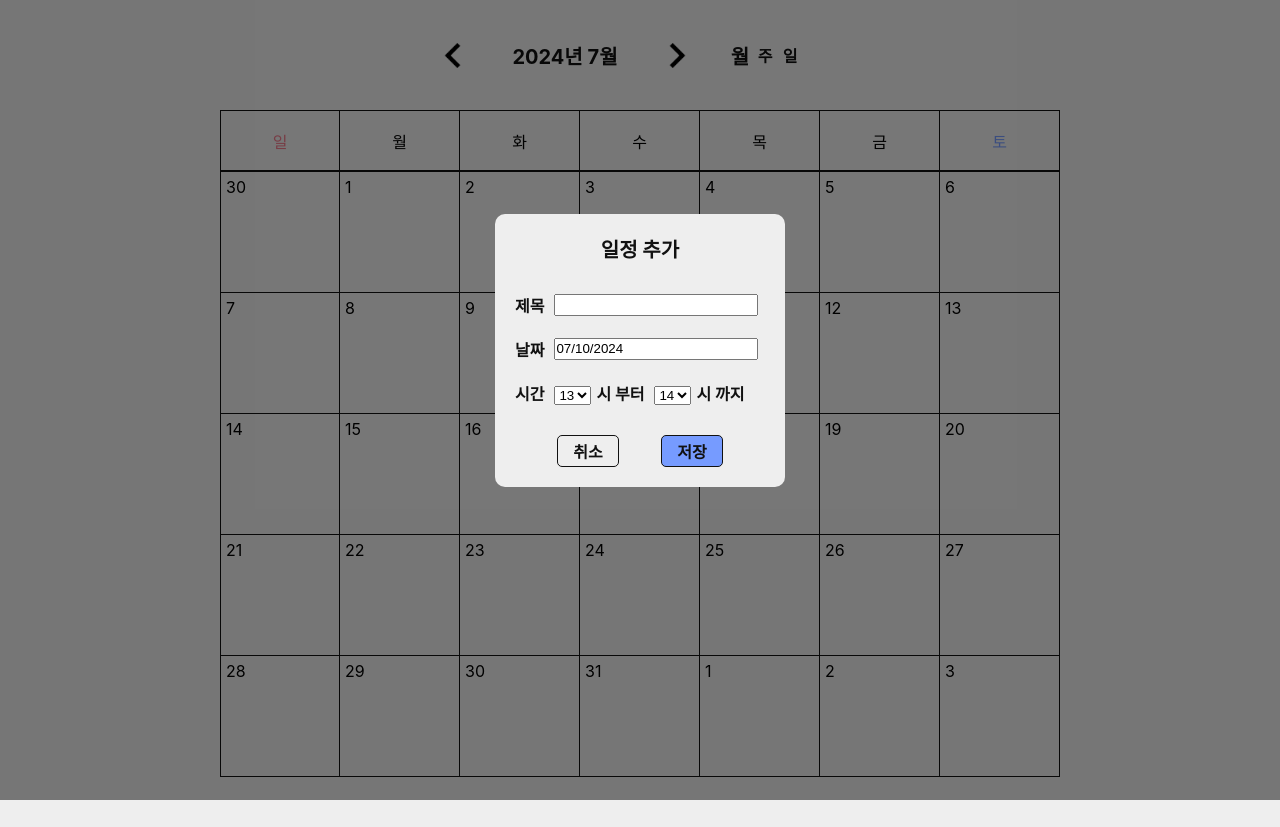
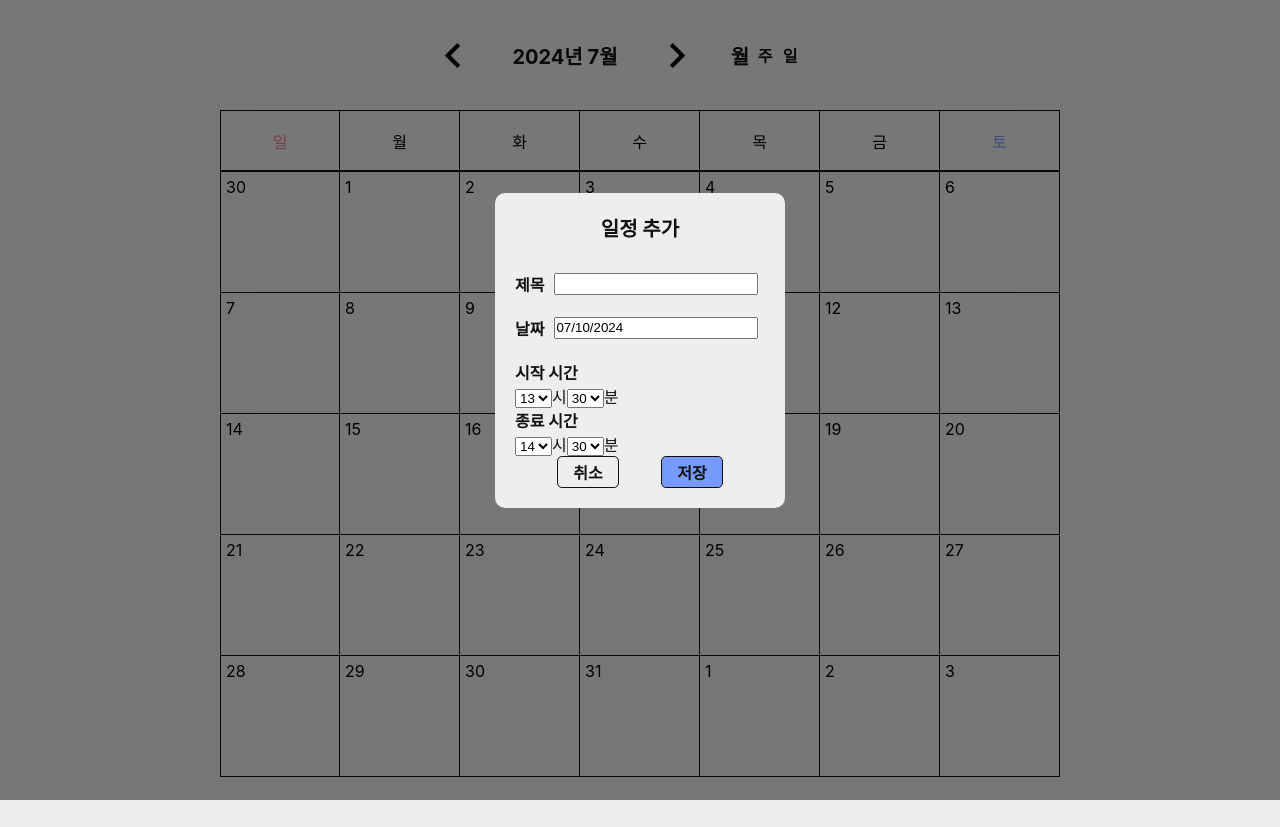
Before and after one commit to LYH513/react-calendar, a React (Create React App) app in the folder react_calendar/: page / in a window 1280 px wide. Both pictures are taken after a click on the element "10". Built offline with nearby package versions, Linux system fonts and the light colour scheme.

Commit message:
월간 캘린더 시간 형식 변경 1차

```diff
--- a/react_calendar/src/js/containers/components/AddForm.js
+++ b/react_calendar/src/js/containers/components/AddForm.js
@@ -9,61 +9,35 @@ import { useUserData } from '../../stores/userData';
 import { useErrorState } from '../../stores/errorState';
 
 const AddForm = () => {
-	const [ addFormState, setAddFormState ] = useAddFormState();
+  const [addFormState, setAddFormState] = useAddFormState();
   const { active, mode } = addFormState;
 
-	const [ hourOptions ] = useState([
-		0,
-		1,
-		2,
-		3,
-		4,
-		5,
-		6,
-		7,
-		8,
-		9,
-		10,
-		11,
-		12,
-		13,
-		14,
-		15,
-		16,
-		17,
-		18,
-		19,
-		20,
-		21,
-		22,
-		23,
-		24
-	]);
-
-	const [ newAddFormState, setNewAddFormState ] = useState({
+  const [newAddFormState, setNewAddFormState] = useState({
     title: '',
     curDate: new Date(),
-		startHour: 0,
-		endHour: 1
+    startTime: { hour: 0, minute: 0, second: 0, nano: 0 },
+    endTime: { hour: 1, minute: 0, second: 0, nano: 0 }
   });
-	const { title, curDate, startHour, endHour } = newAddFormState;
-	const [ userData, setUserData ] = useUserData();
+  const { title, curDate, startTime, endTime } = newAddFormState;
+  const [userData, setUserData] = useUserData();
   const { schedule } = userData;
-	const [ beforeEdit, setBeforeEdit ] = useState();
-	const [ errorState, setErrorState ] = useErrorState();
+  const [beforeEdit, setBeforeEdit] = useState();
+  const [errorState, setErrorState] = useErrorState();
 
-	useEffect(
-		() => {
+  useEffect(() => {
     if (active) {
-				const { title, curDate, startHour, endHour } = addFormState;
-				setNewAddFormState({ title, curDate, startHour, endHour });
+      const { title, curDate, startTime, endTime } = addFormState;
+      setNewAddFormState({
+        title: title || '',
+        curDate: curDate || new Date(),
+        startTime: startTime || { hour: 0, minute: 0, second: 0, nano: 0 },
+        endTime: endTime || { hour: 1, minute: 0, second: 0, nano: 0 }
+      });
       if (mode === 'edit') {
-					setBeforeEdit({ title, curDate, startHour, endHour });
+        setBeforeEdit({ title, curDate, startTime, endTime });
       }
     }
-		},
-		[ active ]
-	);
+  }, [active, addFormState, mode]);
 
   const onChangeCurDate = (value) => {
     setNewAddFormState({ ...newAddFormState, curDate: value });
@@ -71,17 +45,34 @@ const AddForm = () => {
 
   const onChangeNewAddFormState = (e) => {
     const { id, value } = e.target;
+    const intValue = parseInt(value, 10);
     switch (id) {
       case 'input-title':
         setNewAddFormState({ ...newAddFormState, title: value });
         break;
-			case 'hour-start-select':
-				const newStartHour = value * 1;
-				const newEndHour = newStartHour < endHour ? endHour : newStartHour + 1;
-				setNewAddFormState({ ...newAddFormState, startHour: newStartHour, endHour: newEndHour });
+      case 'start-hour':
+        setNewAddFormState({
+          ...newAddFormState,
+          startTime: { ...startTime, hour: intValue }
+        });
         break;
-			case 'hour-end-select':
-				setNewAddFormState({ ...newAddFormState, endHour: value * 1 });
+      case 'start-minute':
+        setNewAddFormState({
+          ...newAddFormState,
+          startTime: { ...startTime, minute: intValue }
+        });
+        break;
+      case 'end-hour':
+        setNewAddFormState({
+          ...newAddFormState,
+          endTime: { ...endTime, hour: intValue }
+        });
+        break;
+      case 'end-minute':
+        setNewAddFormState({
+          ...newAddFormState,
+          endTime: { ...endTime, minute: intValue }
+        });
         break;
       default:
         break;
@@ -97,20 +88,21 @@ const AddForm = () => {
 
     const newSchedule = insertDate(newAddFormState, schedule);
     if (newSchedule !== false) {
+			console.log("일정추가", newAddFormState);
       setUserData({ ...userData, schedule: newSchedule });
       setAddFormState({ ...addFormState, active: false });
       setErrorState({
         ...errorState,
         active: true,
         mode: 'add',
-				message: [ [ '일정이 추가 되었습니다.' ] ]
+        message: [['일정이 추가 되었습니다.']]
       });
     } else {
       setErrorState({
         ...errorState,
         active: true,
         mode: 'fail',
-				message: [ [ '일정을 추가할 수 없습니다.' ], [ '해당 시간에 이미 다른 일정이 존재합니다.' ] ]
+        message: [['일정을 추가할 수 없습니다.'], ['해당 시간에 이미 다른 일정이 존재합니다.']]
       });
     }
   };
@@ -127,27 +119,27 @@ const AddForm = () => {
         ...errorState,
         active: true,
         mode: 'edit',
-				message: [ [ '일정이 수정 되었습니다.' ] ]
+        message: [['일정이 수정 되었습니다.']]
       });
     } else {
       setErrorState({
         ...errorState,
         active: true,
         mode: 'fail',
-				message: [ [ '일정을 수정할 수 없습니다.' ], [ '해당 시간에 이미 다른 일정이 존재합니다.' ] ]
+        message: [['일정을 수정할 수 없습니다.'], ['해당 시간에 이미 다른 일정이 존재합니다.']]
       });
     }
   };
 
   const onClickDelete = () => {
-		const newSchedule = deleteDate(curDate, startHour, endHour, schedule);
+    const newSchedule = deleteDate(curDate, startTime, endTime, schedule);
     setUserData({ ...userData, schedule: newSchedule });
     setAddFormState({ ...addFormState, active: false });
     setErrorState({
       ...errorState,
       active: true,
       mode: 'delete',
-			message: [ [ '일정이 삭제 되었습니다.' ] ]
+      message: [['일정이 삭제 되었습니다.']]
     });
   };
 
@@ -167,30 +159,47 @@ const AddForm = () => {
               <DatePicker selected={curDate} onChange={onChangeCurDate} />
             </div>
           </div>
-					<div id="hour-picker-form">
-						<div className="label">시간</div>
-						<select id="hour-start-select" value={startHour} onChange={onChangeNewAddFormState}>
-							{hourOptions.map(
-								(a, i) =>
-									i < 24 ? (
-										<option key={i} value={a}>
-											{a}
+          <div id="time-picker-form">
+            <div className="label">시작 시간</div>
+            <div>
+              <select id="start-hour" value={startTime.hour} onChange={onChangeNewAddFormState}>
+                {Array.from({ length: 24 }, (_, i) => (
+                  <option key={i} value={i}>
+                    {i}
                   </option>
-									) : null
-							)}
+                ))}
               </select>
-						<div className="label">시 부터</div>
-						<select id="hour-end-select" value={endHour} onChange={onChangeNewAddFormState}>
-							{hourOptions.map(
-								(a, i) =>
-									i > startHour ? (
-										<option key={i} value={a}>
-											{a}
+              시
+              <select id="start-minute" value={startTime.minute} onChange={onChangeNewAddFormState}>
+                {Array.from({ length: 60 }, (_, i) => (
+                  <option key={i} value={i}>
+                    {i}
                   </option>
-									) : null
-							)}
+                ))}
               </select>
-						<div className="label">시 까지</div>
+              분
+            </div>
+          </div>
+          <div id="time-picker-form">
+            <div className="label">종료 시간</div>
+            <div>
+              <select id="end-hour" value={endTime.hour} onChange={onChangeNewAddFormState}>
+                {Array.from({ length: 24 }, (_, i) => (
+                  <option key={i} value={i}>
+                    {i}
+                  </option>
+                ))}
+              </select>
+              시
+              <select id="end-minute" value={endTime.minute} onChange={onChangeNewAddFormState}>
+                {Array.from({ length: 60 }, (_, i) => (
+                  <option key={i} value={i}>
+                    {i}
+                  </option>
+                ))}
+              </select>
+              분
+            </div>
           </div>
           <div id="option-form">
             <div id="cancel-btn" className="btn" onClick={onClickCancel}>
@@ -202,15 +211,14 @@ const AddForm = () => {
               </div>
             ) : null}
             {mode === 'edit' ? (
+              <>
                 <div id="edit-btn" className="btn" onClick={onClickEdit}>
                   수정
                 </div>
-						) : null}
-
-						{mode === 'edit' ? (
                 <div id="delete-btn" className="btn" onClick={onClickDelete}>
                   삭제
                 </div>
+              </>
             ) : null}
           </div>
         </div>
--- a/react_calendar/src/js/containers/components/UserDataController.js
+++ b/react_calendar/src/js/containers/components/UserDataController.js
@@ -49,11 +49,11 @@ export const isConflict = (curDate, startHour, endHour, schedule) => {
 };
 
 export const insertDate = (addFormState, schedule) => {
-	const { title, curDate, startHour, endHour } = addFormState;
-	const index = isConflict(curDate, startHour, endHour, schedule);
+	const { title, curDate, startTime, endTime } = addFormState;
+	const index = isConflict(curDate, startTime, endTime, schedule);
 
 	if (index !== -1) {
-		const newItem = { title, curDate, startHour, endHour };
+		const newItem = { title, curDate, startTime, endTime };
 		return [ ...schedule.slice(0, index), newItem, ...schedule.slice(index) ];
 	} else {
 		return false;
@@ -61,15 +61,17 @@ export const insertDate = (addFormState, schedule) => {
 };
 
 export const editDate = (addFormState, beforeEdit, schedule) => {
-	const { title, curDate, startHour, endHour } = addFormState;
+	const { title, curDate, startTime, endTime } = addFormState;
 
 	// 이전 할일을 지우고
-	const newSchedule = deleteDate(beforeEdit.curDate, beforeEdit.startHour, beforeEdit.endHour, schedule);
+	const newSchedule = deleteDate(beforeEdit.curDate, beforeEdit.startTime, beforeEdit.endTime, schedule);
+
 	// 새 할일을 추가하는데
-	const index = isConflict(curDate, startHour, endHour, newSchedule);
+	const index = isConflict(curDate, startTime, endTime, newSchedule);
 	if (index !== -1) {
 		// 추가에 성공
-		const newItem = { title, curDate, startHour, endHour };
+		const newItem = { title, curDate, startTime, endTime };
+		console.log('edit', newItem);
 		return [ ...newSchedule.slice(0, index), newItem, ...newSchedule.slice(index) ];
 	} else {
 		// 추가하려는 곳이 중복이면 작업 취소
@@ -77,17 +79,14 @@ export const editDate = (addFormState, beforeEdit, schedule) => {
 	}
 };
 
-export const deleteDate = (curDate, startHour, endHour, schedule) => {
-	let index = schedule.findIndex(
-		(el) =>
-			el.curDate.getTime() === curDate.getTime() && el.startHour === startHour && el.endHour === endHour
-				? true
-				: false
+export const deleteDate = (curDate, startTime, endTime, schedule) => {
+	// 기존 schedule에서 curDate, startTime, endTime와 일치하는 항목을 찾아서 삭제
+	return schedule.filter(
+			(item) =>
+					!(item.curDate.getTime() === curDate.getTime() &&
+						item.startTime.hour === startTime.hour &&
+						item.startTime.minute === startTime.minute &&
+						item.endTime.hour === endTime.hour &&
+						item.endTime.minute === endTime.minute)
 	);
-
-	if (index !== -1) {
-		return [ ...schedule.slice(0, index), ...schedule.slice(index + 1) ];
-	}
-
-	return schedule;
 };
--- a/react_calendar/src/js/containers/controlView/ControlView.js
+++ b/react_calendar/src/js/containers/controlView/ControlView.js
@@ -49,7 +49,6 @@ const ControlView = () => {
 	};
 
 	const onClickModeController = (selectedMode) => {
-		// const nextMode = mode === 'monthly' ? 'weekly' : mode === 'weekly' ? 'daily' : 'monthly';
 		setCalendarState({ ...calendarState, mode: selectedMode });
 	};
 
```
Also changed, not shown: react_calendar/src/js/containers/calendarView/MonthlyCell.js (+27 -10 lines). Lines whose indentation alone changed are shown as unchanged.
